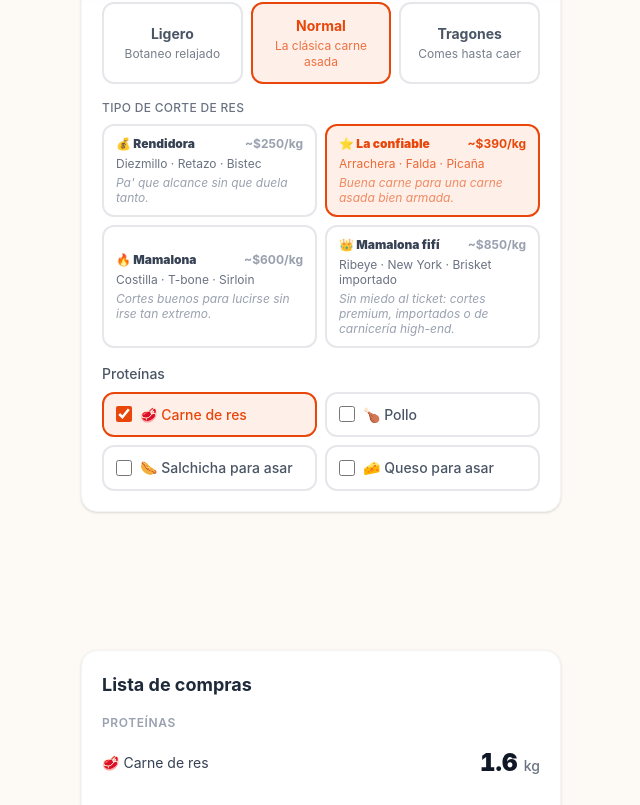
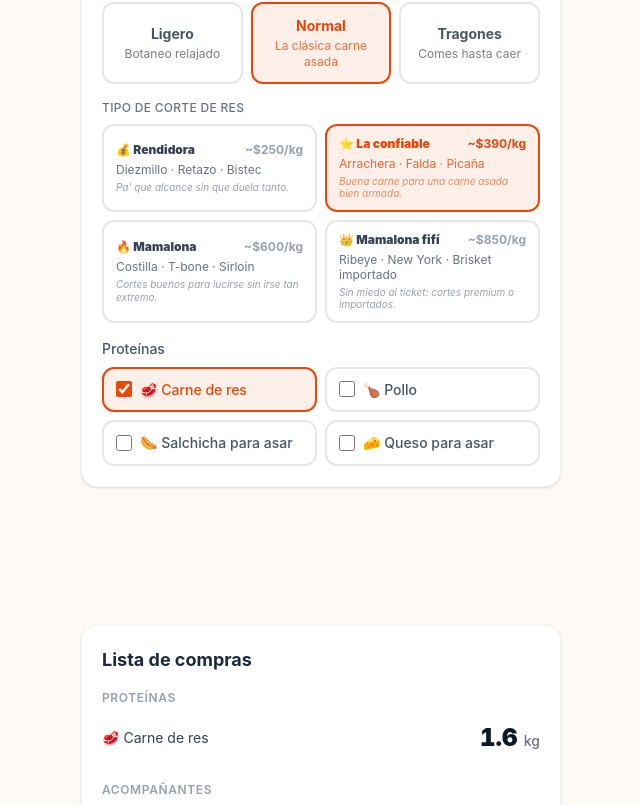
Before and after one commit to jndggonzalez1/calcuasada, a Next.js app: page / in a window 1280 px wide. Shown: the part 844-1649 px from the top of the page, without its empty margins (319-959 px from the left). Built offline with nearby package versions, Linux system fonts and the light colour scheme.

Commit message:
Mamalona fifí: descripción corta; descripción en 10px para cuadros más compactos

```diff
--- a/app/components/Calculadora.tsx
+++ b/app/components/Calculadora.tsx
@@ -55,7 +55,7 @@ const TIERS_RES = [
     id: "mamalonafifi",
     emoji: "👑",
     label: "Mamalona fifí",
-    desc: "Sin miedo al ticket: cortes premium, importados o de carnicería high-end.",
+    desc: "Sin miedo al ticket: cortes premium o importados.",
     cortes: ["Ribeye", "New York", "Brisket importado"],
     precioKg: 850,
   },
@@ -541,7 +541,7 @@ export default function Calculadora({
                     <div className={`text-xs leading-tight mb-1 ${selected ? "text-brasa/80" : "text-gray-500"}`}>
                       {tier.cortes.join(" · ")}
                     </div>
-                    <div className={`text-xs leading-tight italic ${selected ? "text-brasa/60" : "text-gray-400"}`}>
+                    <div className={`leading-tight italic ${selected ? "text-brasa/60" : "text-gray-400"}`} style={{ fontSize: "10px" }}>
                       {tier.desc}
                     </div>
                   </button>
```
